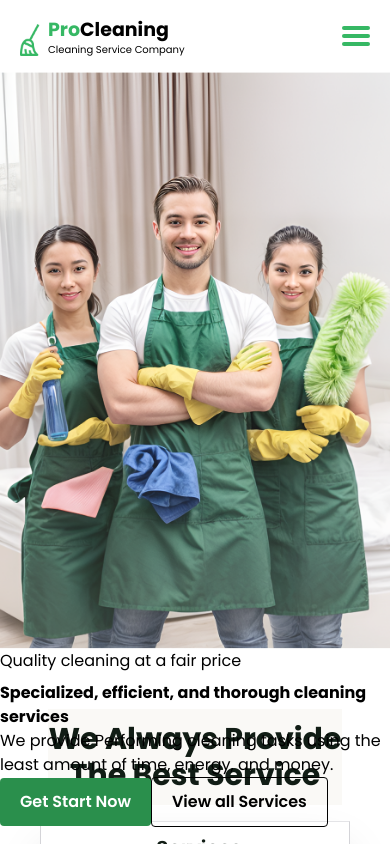
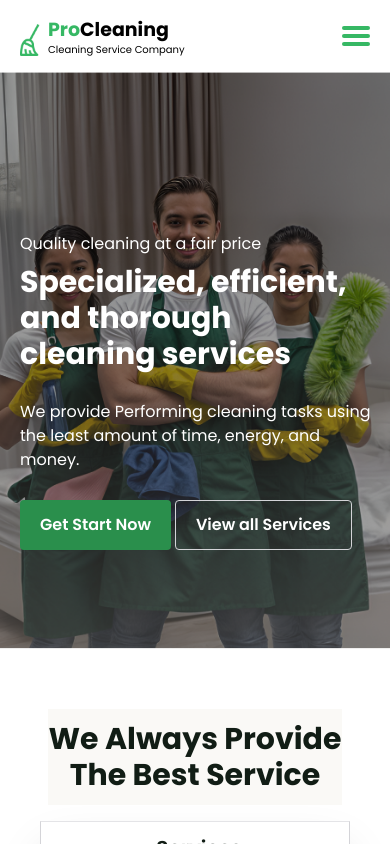
Before and after one commit to DsDigitalz/Business-Cleaning-Services-Website, a React (Vite) app: page / in a window 390 px wide. Shown: the top 844 px of the page. Built offline with nearby package versions, Linux system fonts and the light colour scheme.

Commit message:
modified the mobile responsiveness

```diff
--- a/src/Components/Header.jsx
+++ b/src/Components/Header.jsx
@@ -28,7 +28,7 @@ export default function Header() {
         <div className="px-3.5 py-0.5 rounded bg-[#36B864] "></div>
       </button>
       {/* Nav Info */}
-      {/* <ul className="flex gap-10 font-medium md:">
+      <ul className="lg:flex items-center gap-10 font-medium hidden  lg:visible">
         <li className="cursor-pointer hover:scale-103 transition-all duration-300 hover:text-[#36B864] hover:pb-1 hover:border-b  active:text-[#21723c]">
           <a href="#home">Home</a>
         </li>
@@ -44,10 +44,10 @@ export default function Header() {
         <li className="cursor-pointer hover:scale-103 transition-all duration-300 hover:text-[#36B864] hover:pb-1 hover:border-b  active:text-[#21723c]">
           <a href="#contact">Contact</a>
         </li>
-      </ul> */}
-      {/* <button className="cursor-pointer bg-[#2a8f4c] rounded text-white py-3 px-5 font-semibold active:bg-[#21723c]">
-        Get a quote
-      </button> */}
+        <button className="cursor-pointer bg-[#2a8f4c] rounded text-white py-3 px-5 font-semibold active:bg-[#21723c] hidden lg:block">
+          Get a quote
+        </button>
+      </ul>
     </header>
   );
 }
--- a/src/Components/Hero.jsx
+++ b/src/Components/Hero.jsx
@@ -3,33 +3,33 @@ import React from "react";
 export default function Hero() {
   return (
     <section
-      className=" max-w-[2560px] mx-auto relative md:flex md:justify-center scroll-smooth"
+      className="relative mx-auto md:flex md:justify-center scroll-smooth"
       id="home"
     >
-      <div className="w-full md:hidden">
+      <div className="md:hidden">
         <img src="/hero.png" alt="" />
       </div>
-      <div className="hidden md:block  w-full">
-        <img src="/banner.png" alt="" />
+      <div className=" hidden md:block w-full">
+        <img src="/banner.png" alt="" className="w-full" />
       </div>
-      <div className=" absolute md:absolute md:top-10 md:left-20 md:flex md:flex-col md:gap-1 lg:top-20 lg:left-41 lg:gap-5 lg:w-[70%] xl:top-33 2xl:top-50 2xl:w-[60%] 2xl:left-99 ">
+      <div className=" flex flex-col gap-7 absolute left-5 top-40 w-[90%] sm:absolute md:absolute md:top-10 md:left-20 md:flex md:flex-col md:gap-1 lg:top-20 lg:left-41 lg:gap-5 lg:w-[70%] xl:top-20 2xl:top-50 2xl:w-[60%] 2xl:left-99 ">
         <div className="flex flex-col gap-2">
-          <p className=" md:text-[16px] xl:text-[20px]">
+          <p className="text-white  md:text-[16px] md:text-black xl:text-[20px]">
             Quality cleaning at a fair price
           </p>
-          <h1 className=" font-bold md:text-3xl lg:text-4xl md:w-[60%] xl:text-[55px] xl:w-[60%] ">
+          <h1 className="text-white text-3xl font-bold md:text-black md:text-3xl lg:text-4xl md:w-[60%] xl:text-[55px] xl:w-[60%] ">
             Specialized, efficient, and thorough cleaning services
           </h1>
         </div>
-        <p className="md:text-[14px] md:w-[50%] xl:text-[18px]">
+        <p className="text-white md:text-[14px] md:w-[50%] md:text-black xl:text-[18px]">
           We provide Performing cleaning tasks using the least amount of time,
           energy, and money.
         </p>
-        <div className="md:flex md:gap-3">
+        <div className="flex gap-1 md:flex md:gap-3">
           <button className="cursor-pointer bg-[#2a8f4c] rounded text-white py-3 px-5 font-semibold active:bg-[#21723c]">
             Get Start Now
           </button>
-          <button className="cursor-pointer border rounded py-3 px-5 font-semibold hover:bg-[#2a8f4c] transition-all duration-300 hover:text-white active:bg-[#21723c]">
+          <button className="text-white cursor-pointer border border-zinc-300 md:border-zinc-600 md:text-black rounded py-3 px-5 font-semibold hover:bg-[#2a8f4c] transition-all duration-300 hover:text-white active:bg-[#21723c]">
             View all Services
           </button>
         </div>
```
Also changed, not shown: public/hero.png.
